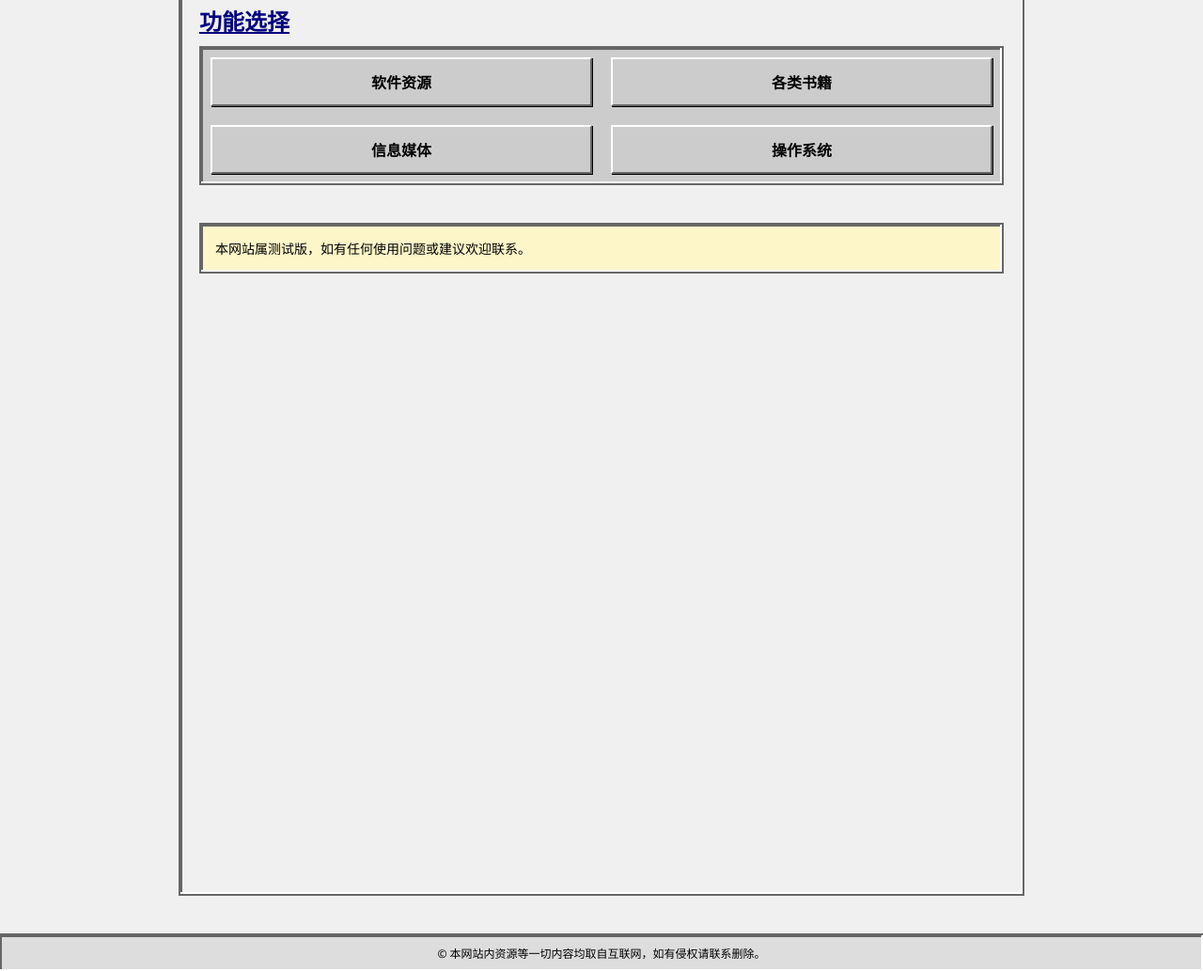
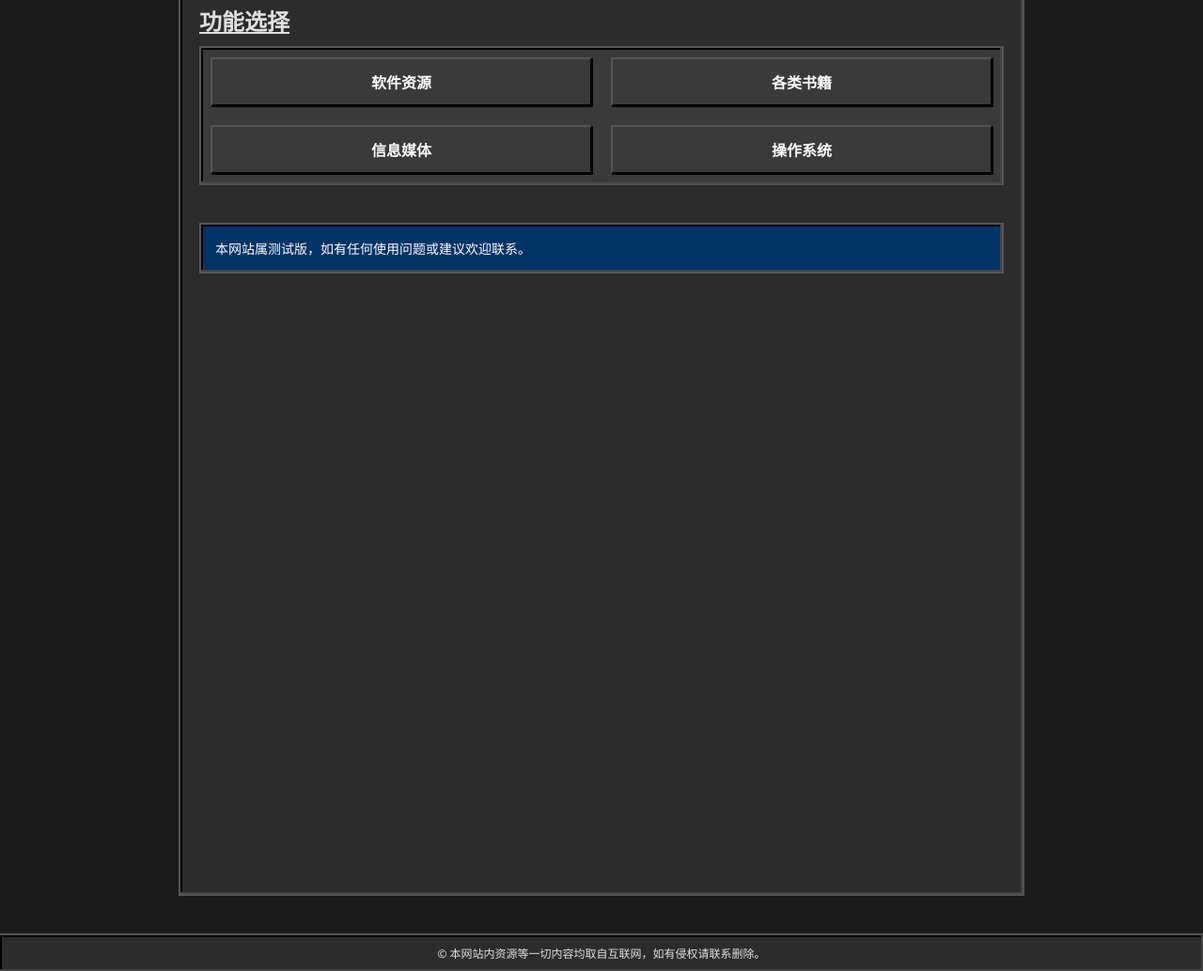
Before and after one commit to WMYMW972/WMYMW972.github.io, a plain HTML site: page index.html in a window 1280 px wide. Shown: the part 103-1136 px from the top of the page at 94% size. Drawn offline with Linux system fonts and the light colour scheme.

Commit message:
Update index.html

```diff
--- a/index.html
+++ b/index.html
@@ -6,7 +6,7 @@
   <meta name="color-scheme" content="light only">
   <title>资源共享</title>
   <style>
-    /* 为对抗强制深色模式，使用 !important 增强优先级并使用纯色 */
+    /* 新配色：现代深色主题 */
 
     *, *::before, *::after {
       box-sizing: border-box;
@@ -17,27 +17,23 @@
     }
 
     body {
-      /* 增强背景对比度 */
-      background: rgb(240, 240, 240) !important;
+      background: #1c1c1c !important; /* 深灰主体背景 */
       font-family: "MS Sans Serif", "Segoe UI", "Arial", sans-serif;
-      color: #000 !important;
+      color: #e0e0e0 !important; /* 浅灰白文字 */
     }
 
     .page-frame {
       max-width: 900px;
       margin: 30px auto;
       padding: 20px;
-      /* 增强内容区背景对比度 */
-      background: rgb(240, 240, 240) !important;
-      border: 2px solid rgb(102, 102, 102);
-      box-shadow: inset -2px -2px #fff, inset 2px 2px rgb(102, 102, 102);
+      background: #2c2c2c !important; /* 中深灰内容区背景 */
+      border: 2px solid #555555;
+      box-shadow: inset -2px -2px #444444, inset 2px 2px #000000;
       display: flex;
       flex-direction: column;
       justify-content: flex-start;
       min-height: 100vh;
     }
-
-    /* 恢复您原有的复古颜色和效果，并使用 !important */
 
     .content-area {
       flex: 1;
@@ -45,37 +41,38 @@
 
     .site-header h1 {
       font-size: 24px;
-      color: rgb(0, 0, 128) !important; /* 深蓝标题 */
+      color: #79a6e0 !important; /* 浅蓝标题 */
       text-align: center;
       margin-bottom: 20px;
-      text-shadow: 1px 1px #fff;
+      text-shadow: 1px 1px #000;
     }
 
     h2 {
       margin-bottom: 10px;
+      color: #e0e0e0 !important;
+      text-decoration: underline;
     }
 
     .button-group {
-      padding: 10px;
-      /* 按钮组背景 */
-      background: rgb(204, 204, 204) !important;
-      border: 2px solid rgb(102, 102, 102);
-      box-shadow: inset -2px -2px #fff, inset 2px 2px rgb(102, 102, 102);
-      margin-bottom: 40px;
       display: flex;
       flex-wrap: wrap;
       justify-content: center;
       gap: 20px;
+      padding: 10px;
+      background: #3a3a3a !important; /* 按钮组背景 */
+      border: 2px solid #555555;
+      box-shadow: inset -2px -2px #444444, inset 2px 2px #000000;
+      margin-bottom: 40px;
     }
 
     .option-btn {
       flex: 1 1 40%;
       padding: 12px 10px;
       border: 2px solid;
-      border-color: #ffffff rgb(102, 102, 102) rgb(102, 102, 102) #ffffff;
-      /* 按钮背景 */
-      background: rgb(204, 204, 204) !important;
-      color: #000 !important;
+      /* 按钮的 3D 效果边框 */
+      border-color: #555555 #000000 #000000 #555555;
+      background: #3a3a3a !important; /* 按钮背景 */
+      color: #ffffff !important; /* 纯白文字 */
       font-size: 16px;
       font-weight: bold;
       cursor: pointer;
@@ -84,46 +81,45 @@
     }
 
     .option-btn:hover {
-      background: rgb(221, 221, 221) !important;
+      background: #4a4a4a !important;
     }
 
     .option-btn:active {
-      border-color: rgb(102, 102, 102) #ffffff #ffffff rgb(102, 102, 102);
-      background: rgb(204, 204, 204) !important;
+      border-color: #000000 #555555 #555555 #000000;
+      background: #3a3a3a !important;
       transform: translateY(1px);
       box-shadow: none;
     }
 
     .description {
       font-size: 14px;
-      /* 说明区背景 */
-      background: rgb(253, 246, 201) !important;
+      background: #003366 !important; /* 深蓝说明区 */
+      color: #ffffff !important;
       padding: 15px;
-      border: 2px solid rgb(102, 102, 102);
-      box-shadow: inset -2px -2px #fff, inset 2px 2px rgb(102, 102, 102);
+      border: 2px solid #555555;
+      box-shadow: inset -2px -2px #444444, inset 2px 2px #000000;
       margin-bottom: 40px;
-      color: #000 !important;
     }
 
     .copyright {
       text-align: center;
       font-size: 12px;
       padding: 10px;
-      /* 版权区背景 */
-      background: rgb(221, 221, 221) !important;
-      border-top: 2px solid rgb(102, 102, 102);
-      box-shadow: inset -2px -2px #fff, inset 2px 2px rgb(102, 102, 102);
+      background: #2c2c2c !important;
+      border-top: 2px solid #555555;
+      box-shadow: inset -2px -2px #444444, inset 2px 2px #000000;
       font-family: "MS Sans Serif", "Segoe UI", "Arial", sans-serif;
-      color: #000 !important;
+      color: #e0e0e0 !important;
       margin-top: 40px;
     }
 
     @media (max-width: 768px) {
+      /* 移动端样式保持一致 */
       body {
-        background: rgb(204, 204, 204) !important;
+        background: #1c1c1c !important;
       }
       .page-frame {
-        background: rgb(221, 221, 221) !important;
+        background: #2c2c2c !important;
       }
       .option-btn {
         flex: 1 1 100%;
@@ -138,7 +134,7 @@
     </div>
 
     <div class="content-area">
-      <h2 style="color: rgb(0, 0, 128); text-decoration: underline;">功能选择</h2>
+      <h2>功能选择</h2>
       <div class="button-group">
         <button class="option-btn">软件资源</button>
         <button class="option-btn">各类书籍</button>
```
